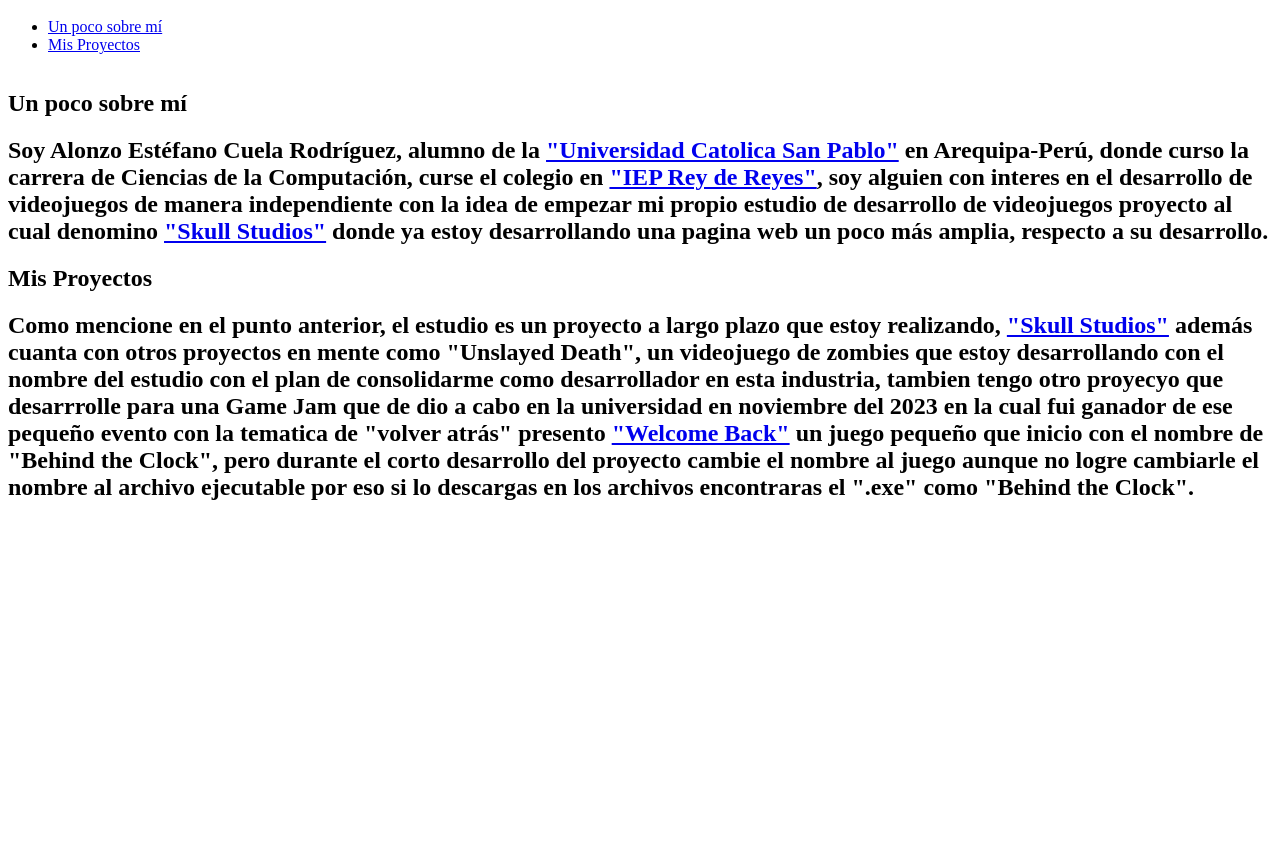
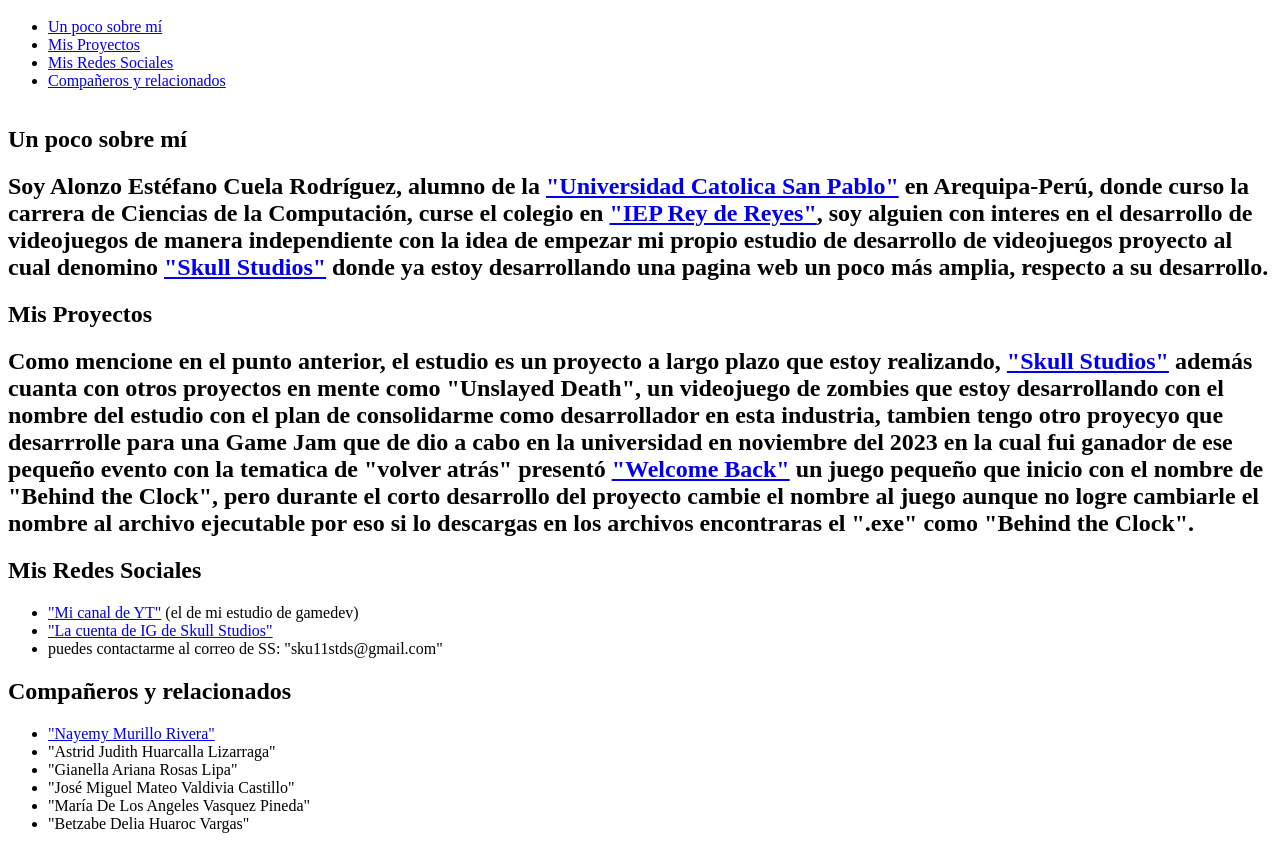
Before and after one commit to Dnursaurio/Dnursaurio.github.io, a plain HTML site: page index.html in a window 1280 px wide. Shown: the part 48-897 px from the top of the page. Before the commit the page ends 800 px from the top, so only its background shows below. Drawn offline with Linux system fonts and the light colour scheme.

Commit message:
mi pagina v0.06

```diff
--- a/index.html
+++ b/index.html
@@ -22,6 +22,8 @@
                         <ul>
                             <li><a href="#sobremi">Un poco sobre mí</a></li>
                             <li><a href="#proyectos">Mis Proyectos</a></li>
+                            <li><a href="#redes">Mis Redes Sociales</a></li>
+                            <li><a href="#contacts">Compañeros y relacionados</a></li>
                         </ul>
                     </nav>
                 </tr>
@@ -39,8 +41,30 @@
             <p><h2>Como mencione en el punto anterior, el estudio es un proyecto a largo plazo que estoy realizando, <a href="https://skull33.github.io">"Skull Studios"</a> además cuanta con otros proyectos en mente
             como "Unslayed Death", un videojuego de zombies que estoy desarrollando con el nombre del estudio con el plan de consolidarme como desarrollador en esta industria,
             tambien tengo otro proyecyo que desarrrolle para una Game Jam que de dio a cabo en la universidad en noviembre del 2023 en la cual fui ganador de ese pequeño evento
-            con la tematica de "volver atrás" presento <a href="https://github.com/Dnursaurio/Welcome-Back">"Welcome Back"</a> un juego pequeño que inicio con el nombre de "Behind the Clock", pero durante el corto desarrollo del proyecto cambie el nombre al juego aunque no logre cambiarle el nombre
+            con la tematica de "volver atrás" presentó <a href="https://github.com/Dnursaurio/Welcome-Back">"Welcome Back"</a> un juego pequeño que inicio con el nombre de "Behind the Clock", pero durante el corto desarrollo del proyecto cambie el nombre al juego aunque no logre cambiarle el nombre
             al archivo ejecutable por eso si lo descargas en los archivos encontraras el ".exe" como "Behind the Clock".</h2></p>
+        </section>
+        <section id="redes">
+            <h1>Mis Redes Sociales</h1>
+            <ul>
+                <li><a href="https://www.youtube.com/channel/UCF6sYbHi-ICwk7s1QyJDREg">"Mi canal de YT"</a> (el de mi estudio de gamedev)</li>
+                <li><a href="https://www.instagram.com/skullstds/">"La cuenta de IG de Skull Studios"</a></li>
+                <li>puedes contactarme al correo de SS: "sku11stds@gmail.com"</li>
+            </ul>
+        </section>
+        <section id="contacts">
+            <h1> Compañeros y relacionados</h1>
+            <ul>
+                <li><a href="https://nayemymurillo.github.io/NayemyMurilloRivera.github.io/">"Nayemy Murillo Rivera"</a></li>
+                <li><a href="https://astridjudithhuarcayalizarraga.000webhostapp.com"></a>"Astrid Judith Huarcalla Lizarraga"</li>
+                <li><a href="https://gianellaarianarosaslipa.000webhostapp.com"></a>"Gianella Ariana Rosas Lipa"</li>
+                <li><a href="https://pochano.github.io"></a>"José Miguel Mateo Valdivia Castillo"</li>
+                <li><a href="https://mariadelosangelesvasquezpineda.github.io"></a>"María De Los Angeles Vasquez Pineda"</li>
+                <li><a href=""></a>"Betzabe Delia Huaroc Vargas"</li>
+
+            </ul>
+            </ul>
+
         </section>
     </body>
 </html>
```
